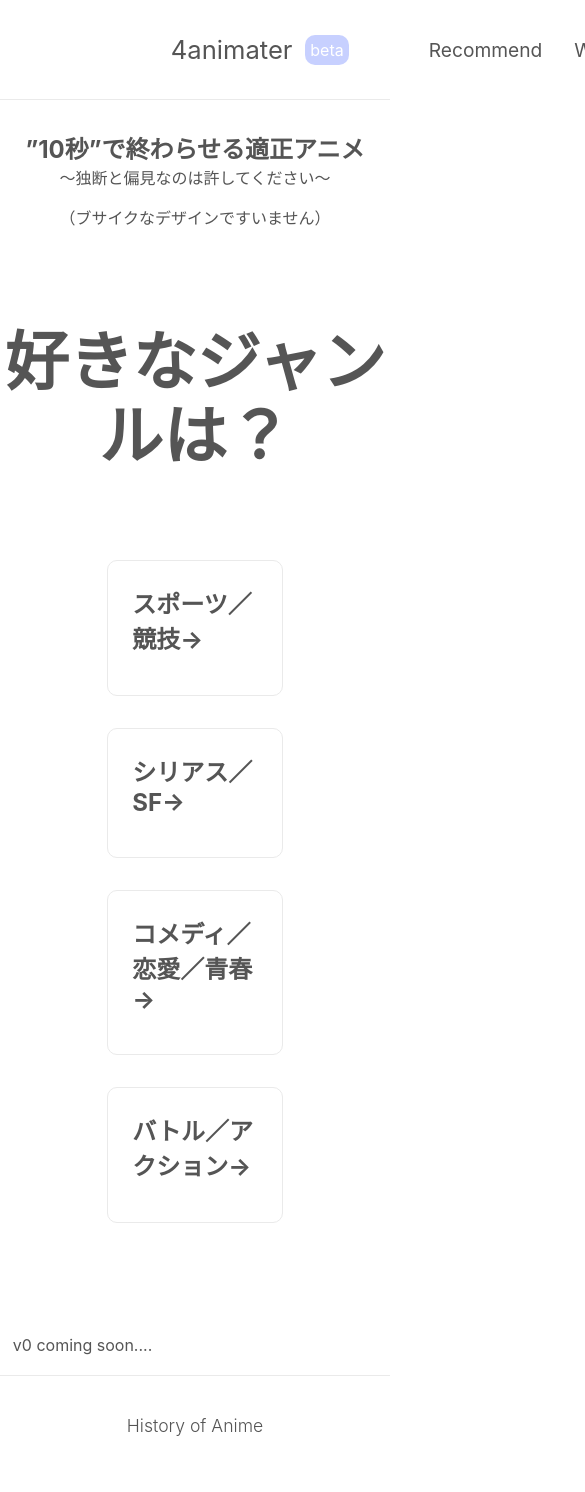
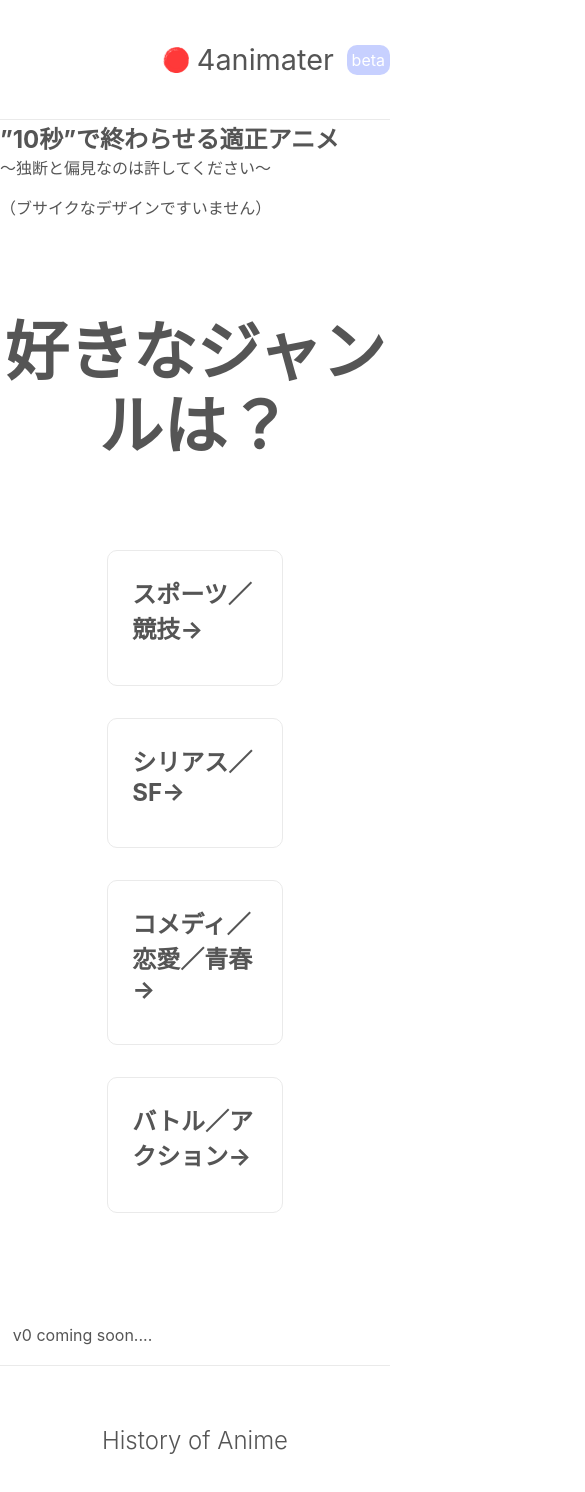
Before and after one commit to ms-yuuta/Anime, a Next.js app: page /recommend in a window 390 px wide. Shown: the top 1492 px of the page, 585 px wide, since content can reach past the window. Built offline with nearby package versions, Linux system fonts and the light colour scheme.

Commit message:
💄  スタイルの微調整

```diff
--- a/src/Components/Choices/Choices.module.css
+++ b/src/Components/Choices/Choices.module.css
@@ -5,7 +5,7 @@
   flex-wrap: wrap;
   max-width: 800px;
   margin-top: 3rem;
-  padding-bottom: 5rem;
+  margin-bottom: 5rem;
 }
 
 .card {
--- a/src/Components/Common/Footer/Footer.module.css
+++ b/src/Components/Common/Footer/Footer.module.css
@@ -1,6 +1,6 @@
 .footer {
   width: 100%;
-  height: 100px;
+  height: 150px;
   border-top: 1px solid #eaeaea;
   margin-top: 20px;
   display: flex;
@@ -13,7 +13,7 @@
   justify-content: center;
   align-items: center;
   flex-grow: 1;
-  font-size: 1.1rem;
+  font-size: 1.5rem;
   font-weight: 300;
 }
 
--- a/src/Components/Common/Headline/Headline.module.css
+++ b/src/Components/Common/Headline/Headline.module.css
@@ -1,8 +1,8 @@
 .header {
-  height: 100px;
+  height: 120px;
+  width: 100%;
   padding-left: 150px;
   border-bottom: 1px solid #eaeaea;
-  margin-bottom: 30px;
   display: flex;
   align-items: center;
 }
@@ -12,20 +12,12 @@
 }
 
 .logo {
-  font-size: 1.6rem;
+  font-size: 1.8rem;
 }
 
 .img {
   height: 1.6em;
   margin-right: 0.5rem;
-}
-
-.links {
-  font-weight: 400;
-  font-size: 1.2rem;
-  margin-left: 5rem;
-  display: flex;
-  align-items: center;
 }
 
 .nextVersion {
@@ -36,3 +28,17 @@
   padding: 5px;
   border-radius: 10px;
 }
+
+.links {
+  font-weight: 400;
+  font-size: 1.5rem;
+  margin-left: 5rem;
+  display: flex;
+  align-items: center;
+}
+
+@media (max-width: 600px) {
+  .links {
+    display: none;
+  }
+}
--- a/src/Components/RecommendTitle/RecommendTitle.module.css
+++ b/src/Components/RecommendTitle/RecommendTitle.module.css
@@ -1,5 +1,11 @@
-.header {
-  text-align: center;
+.titleContent {
+  width: 400px;
+  margin: 2rem auto;
+  display: flex;
+  flex-direction: column;
+  align-items: center;
+  justify-content: center;
+  flex: 1;
 }
 
 .title {
--- a/src/styles/Home.module.css
+++ b/src/styles/Home.module.css
@@ -1,32 +1,27 @@
 .container {
-  min-height: 70vh;
-  padding: 0 0.5rem;
-  display: flex;
-  flex-direction: column;
-  /* justify-content: center; */
-  align-items: center;
-  /* height: 100vh; */
-}
-
-.main {
-  flex: 1;
+  width: 100%;
+  min-height: 80vh;
   display: flex;
   flex-direction: column;
   justify-content: center;
   align-items: center;
-  margin-bottom: 4rem;
 }
 
 .intro {
-  width: 100%;
+  width: 85%;
   display: flex;
   justify-content: center;
   align-items: center;
-  margin-bottom: 2rem;
+  margin-bottom: 3rem;
 }
 
-.img {
-  height: 612px;
-  width: 990px;
-  padding: 2rem;
+.principle {
+  margin-left: 2rem;
+  text-align: center;
 }
+
+@media(max-width: 380px) {
+  .intro {
+    flex-direction: column;
+  }
+}
--- a/src/styles/Recommend.module.css
+++ b/src/styles/Recommend.module.css
@@ -1,8 +1,15 @@
 .main {
   padding-top: 5rem;
-  flex: 1;
+  flex: 2;
   display: flex;
   flex-direction: column;
   justify-content: center;
   align-items: center;
 }
+
+.container {
+  width: 100%;
+  min-height: 80vh;
+  display: flex;
+  flex-direction: column;
+}
--- a/src/styles/globals.css
+++ b/src/styles/globals.css
@@ -2,6 +2,7 @@
 body {
   padding: 0;
   margin: 0;
+  min-height: 100vh;
   color: rgb(85, 85, 85);
   font-family: -apple-system, BlinkMacSystemFont, Segoe UI, Roboto, Oxygen,
     Ubuntu, Cantarell, Fira Sans, Droid Sans, Helvetica Neue, sans-serif;
```
